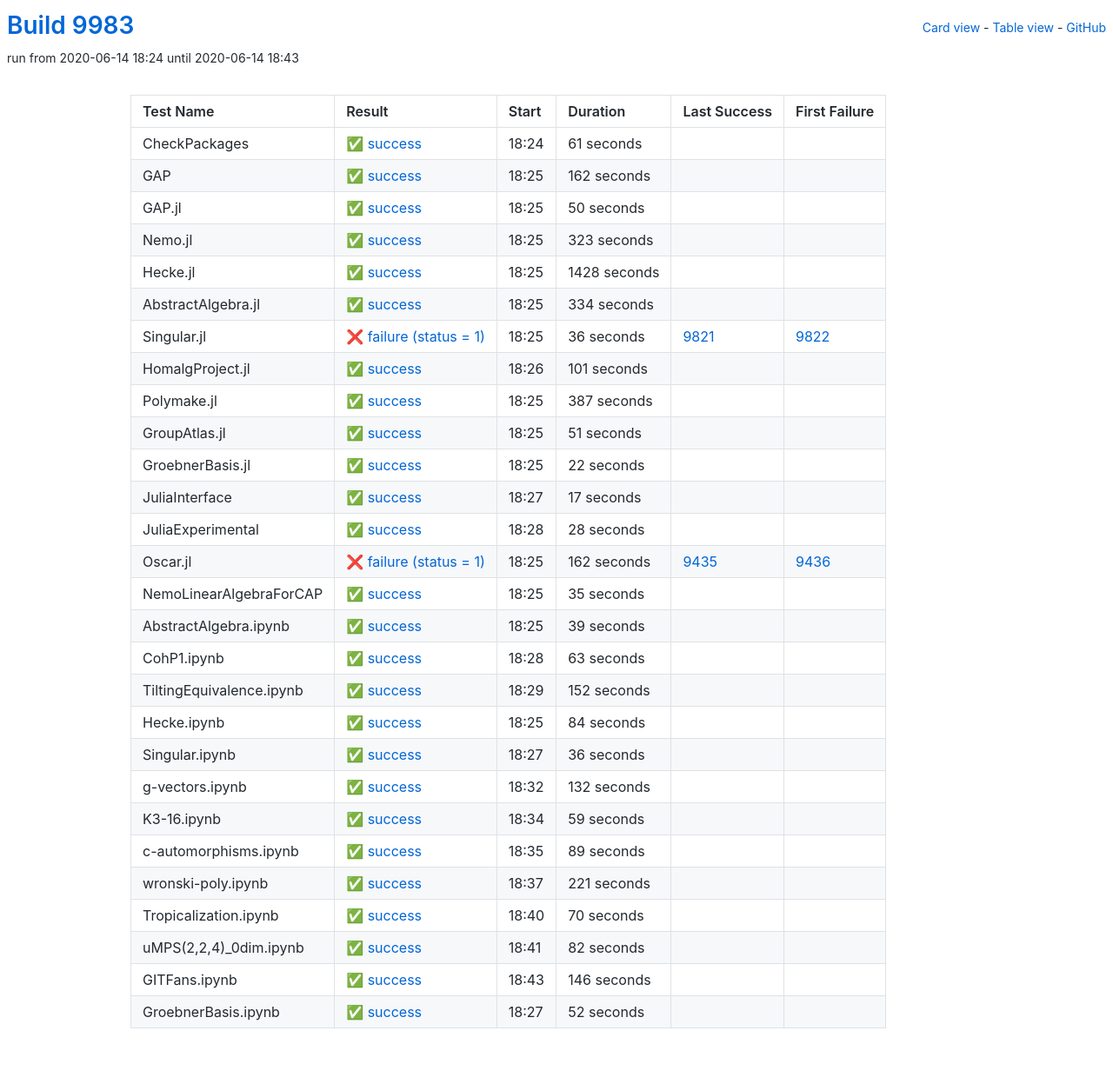
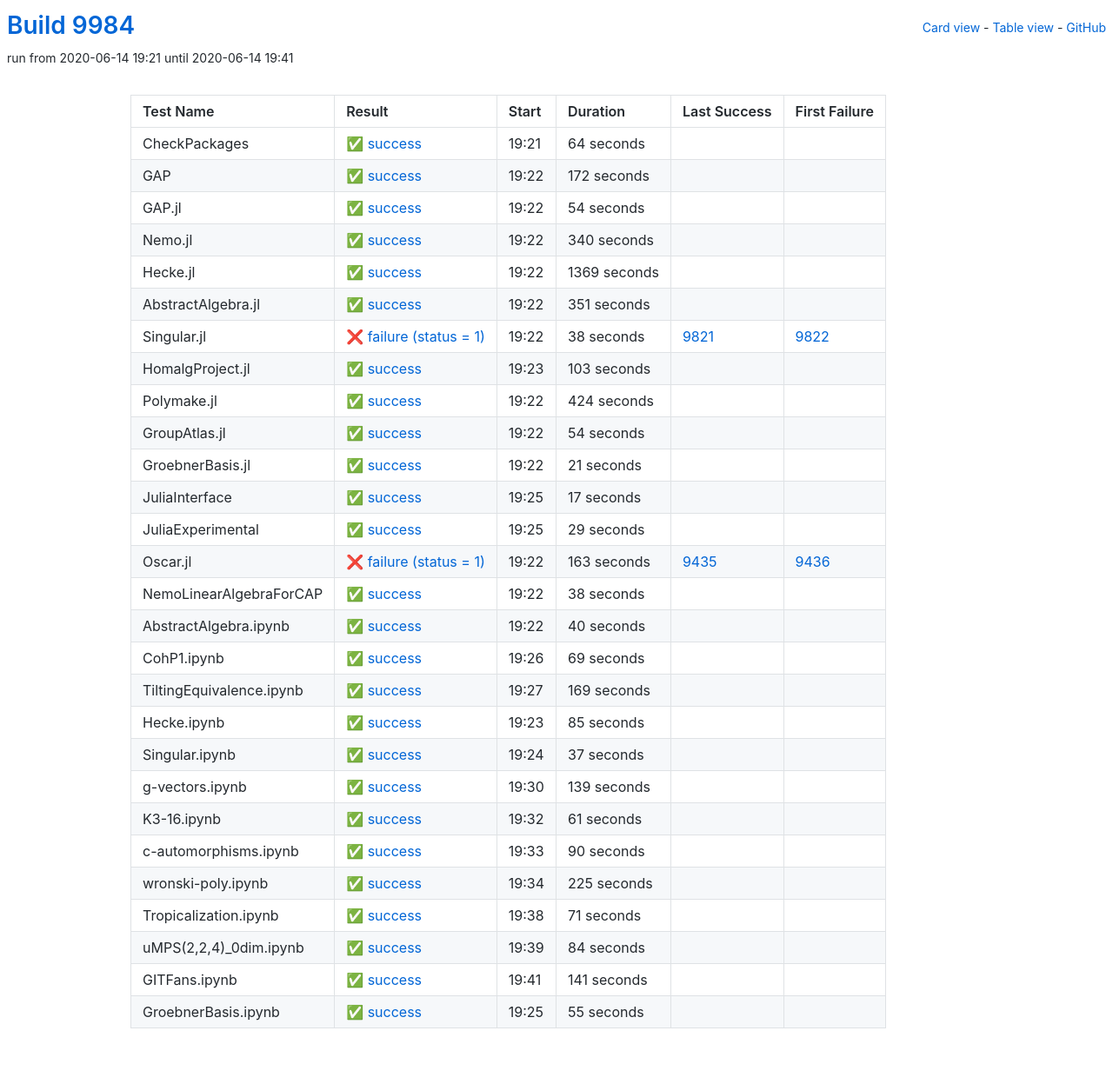
Before and after one commit to oscar-system/oscar-ci-status, a Jekyll site: the page built from table.html, in a window 1280 px wide. Shown: the whole page at 87% size. Built offline with Jekyll 4.4.1, drawn with Linux system fonts in a browser that asks for light colours.

Commit message:
Build #9984

```diff
--- a/_data/ci.yml
+++ b/_data/ci.yml
@@ -1,6 +1,6 @@
 ---
-build: 9983
-build_url: https://oscarci.mathematik.uni-kl.de/job/oscar/9983/
+build: 9984
+build_url: https://oscarci.mathematik.uni-kl.de/job/oscar/9984/
 job: oscar
 organization: oscar-system
 repo: oscar-ci-status
@@ -8,140 +8,140 @@
 tests:
 - name: CheckPackages
   id: checkpackages
-  log: https://oscarci.mathematik.uni-kl.de/job/oscar/9983/artifact/logs/build-9983/CheckPackages.log
-  start: 2020-06-14 18:24
+  log: https://oscarci.mathematik.uni-kl.de/job/oscar/9984/artifact/logs/build-9984/CheckPackages.log
+  start: 2020-06-14 19:21
   success: true
   exitcode: 0
   status: success
-  duration: 61
+  duration: 64
   last_success: false
   last_success_url:
   first_failure: false
   first_failure_url:
 - name: GAP
   id: gap
-  log: https://oscarci.mathematik.uni-kl.de/job/oscar/9983/artifact/logs/build-9983/GAP.log
-  start: 2020-06-14 18:25
+  log: https://oscarci.mathematik.uni-kl.de/job/oscar/9984/artifact/logs/build-9984/GAP.log
+  start: 2020-06-14 19:22
   success: true
   exitcode: 0
   status: success
-  duration: 162
+  duration: 172
   last_success: false
   last_success_url:
   first_failure: false
   first_failure_url:
 - name: GAP.jl
   id: gap-jl
-  log: https://oscarci.mathematik.uni-kl.de/job/oscar/9983/artifact/logs/build-9983/GAP.jl.log
-  start: 2020-06-14 18:25
+  log: https://oscarci.mathematik.uni-kl.de/job/oscar/9984/artifact/logs/build-9984/GAP.jl.log
+  start: 2020-06-14 19:22
   success: true
   exitcode: 0
   status: success
-  duration: 50
+  duration: 54
   last_success: false
   last_success_url:
   first_failure: false
   first_failure_url:
 - name: Nemo.jl
   id: nemo-jl
-  log: https://oscarci.mathematik.uni-kl.de/job/oscar/9983/artifact/logs/build-9983/Nemo.jl.log
-  start: 2020-06-14 18:25
+  log: https://oscarci.mathematik.uni-kl.de/job/oscar/9984/artifact/logs/build-9984/Nemo.jl.log
+  start: 2020-06-14 19:22
   success: true
   exitcode: 0
   status: success
-  duration: 323
+  duration: 340
   last_success: false
   last_success_url:
   first_failure: false
   first_failure_url:
 - name: Hecke.jl
   id: hecke-jl
-  log: https://oscarci.mathematik.uni-kl.de/job/oscar/9983/artifact/logs/build-9983/Hecke.jl.log
-  start: 2020-06-14 18:25
+  log: https://oscarci.mathematik.uni-kl.de/job/oscar/9984/artifact/logs/build-9984/Hecke.jl.log
+  start: 2020-06-14 19:22
   success: true
   exitcode: 0
   status: success
-  duration: 1428
+  duration: 1369
   last_success: false
   last_success_url:
   first_failure: false
   first_failure_url:
 - name: AbstractAlgebra.jl
   id: abstractalgebra-jl
-  log: https://oscarci.mathematik.uni-kl.de/job/oscar/9983/artifact/logs/build-9983/AbstractAlgebra.jl.log
-  start: 2020-06-14 18:25
+  log: https://oscarci.mathematik.uni-kl.de/job/oscar/9984/artifact/logs/build-9984/AbstractAlgebra.jl.log
+  start: 2020-06-14 19:22
   success: true
   exitcode: 0
   status: success
-  duration: 334
+  duration: 351
   last_success: false
   last_success_url:
   first_failure: false
   first_failure_url:
 - name: Singular.jl
   id: singular-jl
-  log: https://oscarci.mathematik.uni-kl.de/job/oscar/9983/artifact/logs/build-9983/Singular.jl.log
-  start: 2020-06-14 18:25
+  log: https://oscarci.mathematik.uni-kl.de/job/oscar/9984/artifact/logs/build-9984/Singular.jl.log
+  start: 2020-06-14 19:22
   success: false
   exitcode: 1
   status: failure
-  duration: 36
+  duration: 38
   last_success: 9821
   last_success_url: https://oscarci.mathematik.uni-kl.de/job/oscar/9821/
   first_failure: 9822
   first_failure_url: https://oscarci.mathematik.uni-kl.de/job/oscar/9822/
 - name: HomalgProject.jl
   id: homalgproject-jl
-  log: https://oscarci.mathematik.uni-kl.de/job/oscar/9983/artifact/logs/build-9983/HomalgProject.jl.log
-  start: 2020-06-14 18:26
+  log: https://oscarci.mathematik.uni-kl.de/job/oscar/9984/artifact/logs/build-9984/HomalgProject.jl.log
+  start: 2020-06-14 19:23
   success: true
   exitcode: 0
   status: success
-  duration: 101
+  duration: 103
   last_success: false
   last_success_url:
   first_failure: false
   first_failure_url:
 - name: Polymake.jl
   id: polymake-jl
-  log: https://oscarci.mathematik.uni-kl.de/job/oscar/9983/artifact/logs/build-9983/Polymake.jl.log
-  start: 2020-06-14 18:25
+  log: https://oscarci.mathematik.uni-kl.de/job/oscar/9984/artifact/logs/build-9984/Polymake.jl.log
+  start: 2020-06-14 19:22
   success: true
   exitcode: 0
   status: success
-  duration: 387
+  duration: 424
   last_success: false
   last_success_url:
   first_failure: false
   first_failure_url:
 - name: GroupAtlas.jl
   id: groupatlas-jl
-  log: https://oscarci.mathematik.uni-kl.de/job/oscar/9983/artifact/logs/build-9983/GroupAtlas.jl.log
-  start: 2020-06-14 18:25
+  log: https://oscarci.mathematik.uni-kl.de/job/oscar/9984/artifact/logs/build-9984/GroupAtlas.jl.log
+  start: 2020-06-14 19:22
   success: true
   exitcode: 0
   status: success
-  duration: 51
+  duration: 54
   last_success: false
   last_success_url:
   first_failure: false
   first_failure_url:
 - name: GroebnerBasis.jl
   id: groebnerbasis-jl
-  log: https://oscarci.mathematik.uni-kl.de/job/oscar/9983/artifact/logs/build-9983/GroebnerBasis.jl.log
-  start: 2020-06-14 18:25
+  log: https://oscarci.mathematik.uni-kl.de/job/oscar/9984/artifact/logs/build-9984/GroebnerBasis.jl.log
+  start: 2020-06-14 19:22
   success: true
   exitcode: 0
   status: success
-  duration: 22
+  duration: 21
   last_success: false
   last_success_url:
   first_failure: false
   first_failure_url:
 - name: JuliaInterface
   id: juliainterface
-  log: https://oscarci.mathematik.uni-kl.de/job/oscar/9983/artifact/logs/build-9983/JuliaInterface.log
-  start: 2020-06-14 18:27
+  log: https://oscarci.mathematik.uni-kl.de/job/oscar/9984/artifact/logs/build-9984/JuliaInterface.log
+  start: 2020-06-14 19:25
   success: true
   exitcode: 0
   status: success
@@ -152,80 +152,164 @@
   first_failure_url:
 - name: JuliaExperimental
   id: juliaexperimental
-  log: https://oscarci.mathematik.uni-kl.de/job/oscar/9983/artifact/logs/build-9983/JuliaExperimental.log
-  start: 2020-06-14 18:28
+  log: https://oscarci.mathematik.uni-kl.de/job/oscar/9984/artifact/logs/build-9984/JuliaExperimental.log
+  start: 2020-06-14 19:25
   success: true
   exitcode: 0
   status: success
-  duration: 28
+  duration: 29
   last_success: false
   last_success_url:
   first_failure: false
   first_failure_url:
 - name: Oscar.jl
   id: oscar-jl
-  log: https://oscarci.mathematik.uni-kl.de/job/oscar/9983/artifact/logs/build-9983/Oscar.jl.log
-  start: 2020-06-14 18:25
+  log: https://oscarci.mathematik.uni-kl.de/job/oscar/9984/artifact/logs/build-9984/Oscar.jl.log
+  start: 2020-06-14 19:22
   success: false
   exitcode: 1
   status: failure
-  duration: 162
+  duration: 163
   last_success: 9435
   last_success_url: https://oscarci.mathematik.uni-kl.de/job/oscar/9435/
   first_failure: 9436
   first_failure_url: https://oscarci.mathematik.uni-kl.de/job/oscar/9436/
 - name: NemoLinearAlgebraForCAP
   id: nemolinearalgebraforcap
-  log: https://oscarci.mathematik.uni-kl.de/job/oscar/9983/artifact/logs/build-9983/NemoLinearAlgebraForCAP.log
-  start: 2020-06-14 18:25
+  log: https://oscarci.mathematik.uni-kl.de/job/oscar/9984/artifact/logs/build-9984/NemoLinearAlgebraForCAP.log
+  start: 2020-06-14 19:22
   success: true
   exitcode: 0
   status: success
-  duration: 35
+  duration: 38
   last_success: false
   last_success_url:
   first_failure: false
   first_failure_url:
 - name: AbstractAlgebra.ipynb
   id: abstractalgebra-ipynb
-  log: https://oscarci.mathematik.uni-kl.de/job/oscar/9983/artifact/logs/build-9983/AbstractAlgebra.ipynb.log
-  start: 2020-06-14 18:25
+  log: https://oscarci.mathematik.uni-kl.de/job/oscar/9984/artifact/logs/build-9984/AbstractAlgebra.ipynb.log
+  start: 2020-06-14 19:22
   success: true
   exitcode: 0
   status: success
-  duration: 39
+  duration: 40
   last_success: false
   last_success_url:
   first_failure: false
   first_failure_url:
 - name: CohP1.ipynb
   id: cohp1-ipynb
-  log: https://oscarci.mathematik.uni-kl.de/job/oscar/9983/artifact/logs/build-9983/CohP1.ipynb.log
-  start: 2020-06-14 18:28
+  log: https://oscarci.mathematik.uni-kl.de/job/oscar/9984/artifact/logs/build-9984/CohP1.ipynb.log
+  start: 2020-06-14 19:26
   success: true
   exitcode: 0
   status: success
-  duration: 63
+  duration: 69
   last_success: false
   last_success_url:
   first_failure: false
   first_failure_url:
 - name: TiltingEquivalence.ipynb
   id: tiltingequivalence-ipynb
-  log: https://oscarci.mathematik.uni-kl.de/job/oscar/9983/artifact/logs/build-9983/TiltingEquivalence.ipynb.log
-  start: 2020-06-14 18:29
+  log: https://oscarci.mathematik.uni-kl.de/job/oscar/9984/artifact/logs/build-9984/TiltingEquivalence.ipynb.log
+  start: 2020-06-14 19:27
   success: true
   exitcode: 0
   status: success
-  duration: 152
+  duration: 169
   last_success: false
   last_success_url:
   first_failure: false
   first_failure_url:
 - name: Hecke.ipynb
   id: hecke-ipynb
-  log: https://oscarci.mathematik.uni-kl.de/job/oscar/9983/artifact/logs/build-9983/Hecke.ipynb.log
-  start: 2020-06-14 18:25
+  log: https://oscarci.mathematik.uni-kl.de/job/oscar/9984/artifact/logs/build-9984/Hecke.ipynb.log
+  start: 2020-06-14 19:23
+  success: true
+  exitcode: 0
+  status: success
+  duration: 85
+  last_success: false
+  last_success_url:
+  first_failure: false
+  first_failure_url:
+- name: Singular.ipynb
+  id: singular-ipynb
+  log: https://oscarci.mathematik.uni-kl.de/job/oscar/9984/artifact/logs/build-9984/Singular.ipynb.log
+  start: 2020-06-14 19:24
+  success: true
+  exitcode: 0
+  status: success
+  duration: 37
+  last_success: false
+  last_success_url:
+  first_failure: false
+  first_failure_url:
+- name: g-vectors.ipynb
+  id: g-vectors-ipynb
+  log: https://oscarci.mathematik.uni-kl.de/job/oscar/9984/artifact/logs/build-9984/g-vectors.ipynb.log
+  start: 2020-06-14 19:30
+  success: true
+  exitcode: 0
+  status: success
+  duration: 139
+  last_success: false
+  last_success_url:
+  first_failure: false
+  first_failure_url:
+- name: K3-16.ipynb
+  id: k3-16-ipynb
+  log: https://oscarci.mathematik.uni-kl.de/job/oscar/9984/artifact/logs/build-9984/K3-16.ipynb.log
+  start: 2020-06-14 19:32
+  success: true
+  exitcode: 0
+  status: success
+  duration: 61
+  last_success: false
+  last_success_url:
+  first_failure: false
+  first_failure_url:
+- name: c-automorphisms.ipynb
+  id: c-automorphisms-ipynb
+  log: https://oscarci.mathematik.uni-kl.de/job/oscar/9984/artifact/logs/build-9984/c-automorphisms.ipynb.log
+  start: 2020-06-14 19:33
+  success: true
+  exitcode: 0
+  status: success
+  duration: 90
+  last_success: false
+  last_success_url:
+  first_failure: false
+  first_failure_url:
+- name: wronski-poly.ipynb
+  id: wronski-poly-ipynb
+  log: https://oscarci.mathematik.uni-kl.de/job/oscar/9984/artifact/logs/build-9984/wronski-poly.ipynb.log
+  start: 2020-06-14 19:34
+  success: true
+  exitcode: 0
+  status: success
+  duration: 225
+  last_success: false
+  last_success_url:
+  first_failure: false
+  first_failure_url:
+- name: Tropicalization.ipynb
+  id: tropicalization-ipynb
+  log: https://oscarci.mathematik.uni-kl.de/job/oscar/9984/artifact/logs/build-9984/Tropicalization.ipynb.log
+  start: 2020-06-14 19:38
+  success: true
+  exitcode: 0
+  status: success
+  duration: 71
+  last_success: false
+  last_success_url:
+  first_failure: false
+  first_failure_url:
+- name: uMPS(2,2,4)_0dim.ipynb
+  id: umps-2-2-4-0dim-ipynb
+  log: https://oscarci.mathematik.uni-kl.de/job/oscar/9984/artifact/logs/build-9984/uMPS-2-2-4-_0dim.ipynb.log
+  start: 2020-06-14 19:39
   success: true
   exitcode: 0
   status: success
@@ -234,110 +318,26 @@
   last_success_url:
   first_failure: false
   first_failure_url:
-- name: Singular.ipynb
-  id: singular-ipynb
-  log: https://oscarci.mathematik.uni-kl.de/job/oscar/9983/artifact/logs/build-9983/Singular.ipynb.log
-  start: 2020-06-14 18:27
+- name: GITFans.ipynb
+  id: gitfans-ipynb
+  log: https://oscarci.mathematik.uni-kl.de/job/oscar/9984/artifact/logs/build-9984/GITFans.ipynb.log
+  start: 2020-06-14 19:41
   success: true
   exitcode: 0
   status: success
-  duration: 36
-  last_success: false
-  last_success_url:
-  first_failure: false
-  first_failure_url:
-- name: g-vectors.ipynb
-  id: g-vectors-ipynb
-  log: https://oscarci.mathematik.uni-kl.de/job/oscar/9983/artifact/logs/build-9983/g-vectors.ipynb.log
-  start: 2020-06-14 18:32
-  success: true
-  exitcode: 0
-  status: success
-  duration: 132
-  last_success: false
-  last_success_url:
-  first_failure: false
-  first_failure_url:
-- name: K3-16.ipynb
-  id: k3-16-ipynb
-  log: https://oscarci.mathematik.uni-kl.de/job/oscar/9983/artifact/logs/build-9983/K3-16.ipynb.log
-  start: 2020-06-14 18:34
-  success: true
-  exitcode: 0
-  status: success
-  duration: 59
-  last_success: false
-  last_success_url:
-  first_failure: false
-  first_failure_url:
-- name: c-automorphisms.ipynb
-  id: c-automorphisms-ipynb
-  log: https://oscarci.mathematik.uni-kl.de/job/oscar/9983/artifact/logs/build-9983/c-automorphisms.ipynb.log
-  start: 2020-06-14 18:35
-  success: true
-  exitcode: 0
-  status: success
-  duration: 89
-  last_success: false
-  last_success_url:
-  first_failure: false
-  first_failure_url:
-- name: wronski-poly.ipynb
-  id: wronski-poly-ipynb
-  log: https://oscarci.mathematik.uni-kl.de/job/oscar/9983/artifact/logs/build-9983/wronski-poly.ipynb.log
-  start: 2020-06-14 18:37
-  success: true
-  exitcode: 0
-  status: success
-  duration: 221
-  last_success: false
-  last_success_url:
-  first_failure: false
-  first_failure_url:
-- name: Tropicalization.ipynb
-  id: tropicalization-ipynb
-  log: https://oscarci.mathematik.uni-kl.de/job/oscar/9983/artifact/logs/build-9983/Tropicalization.ipynb.log
-  start: 2020-06-14 18:40
-  success: true
-  exitcode: 0
-  status: success
-  duration: 70
-  last_success: false
-  last_success_url:
-  first_failure: false
-  first_failure_url:
-- name: uMPS(2,2,4)_0dim.ipynb
-  id: umps-2-2-4-0dim-ipynb
-  log: https://oscarci.mathematik.uni-kl.de/job/oscar/9983/artifact/logs/build-9983/uMPS-2-2-4-_0dim.ipynb.log
-  start: 2020-06-14 18:41
-  success: true
-  exitcode: 0
-  status: success
-  duration: 82
-  last_success: false
-  last_success_url:
-  first_failure: false
-  first_failure_url:
-- name: GITFans.ipynb
-  id: gitfans-ipynb
-  log: https://oscarci.mathematik.uni-kl.de/job/oscar/9983/artifact/logs/build-9983/GITFans.ipynb.log
-  start: 2020-06-14 18:43
-  success: true
-  exitcode: 0
-  status: success
-  duration: 146
+  duration: 141
   last_success: false
   last_success_url:
   first_failure: false
   first_failure_url:
 - name: GroebnerBasis.ipynb
   id: groebnerbasis-ipynb
-  log: https://oscarci.mathematik.uni-kl.de/job/oscar/9983/artifact/logs/build-9983/GroebnerBasis.ipynb.log
-  start: 2020-06-14 18:27
+  log: https://oscarci.mathematik.uni-kl.de/job/oscar/9984/artifact/logs/build-9984/GroebnerBasis.ipynb.log
+  start: 2020-06-14 19:25
   success: true
   exitcode: 0
   status: success
-  duration: 52
+  duration: 55
   last_success: false
   last_success_url:
   first_failure: false
```
Also changed, not shown: README.md.
